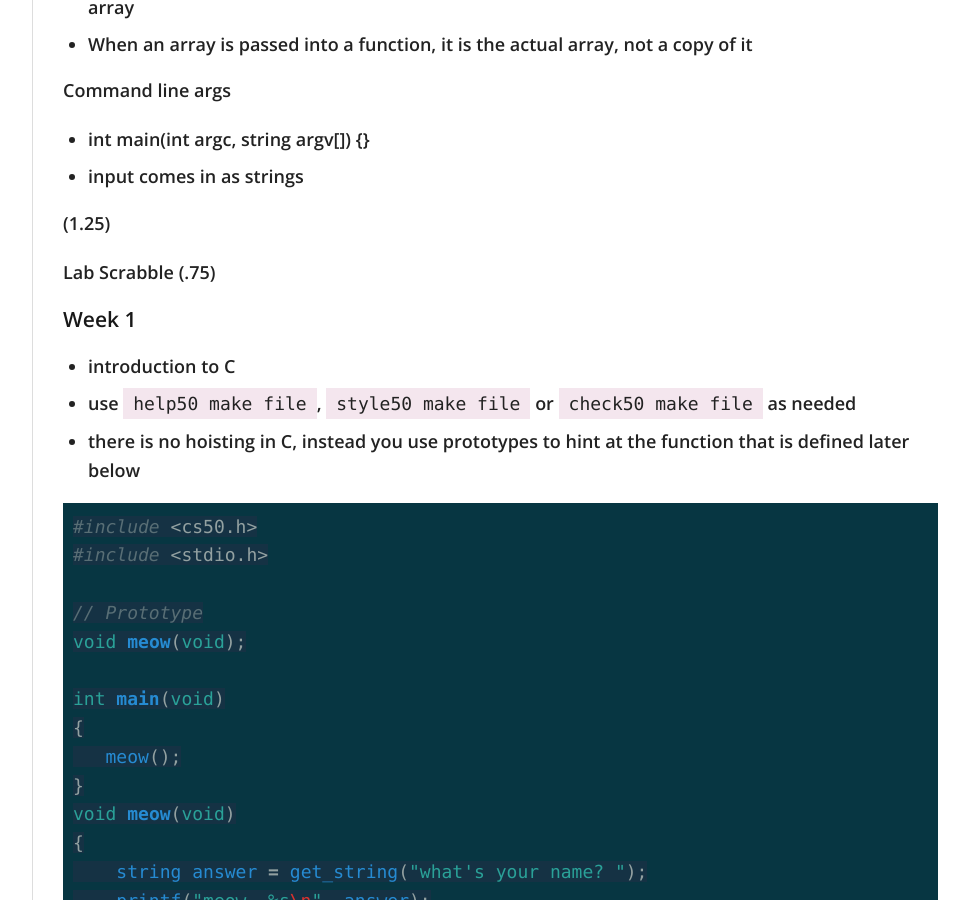
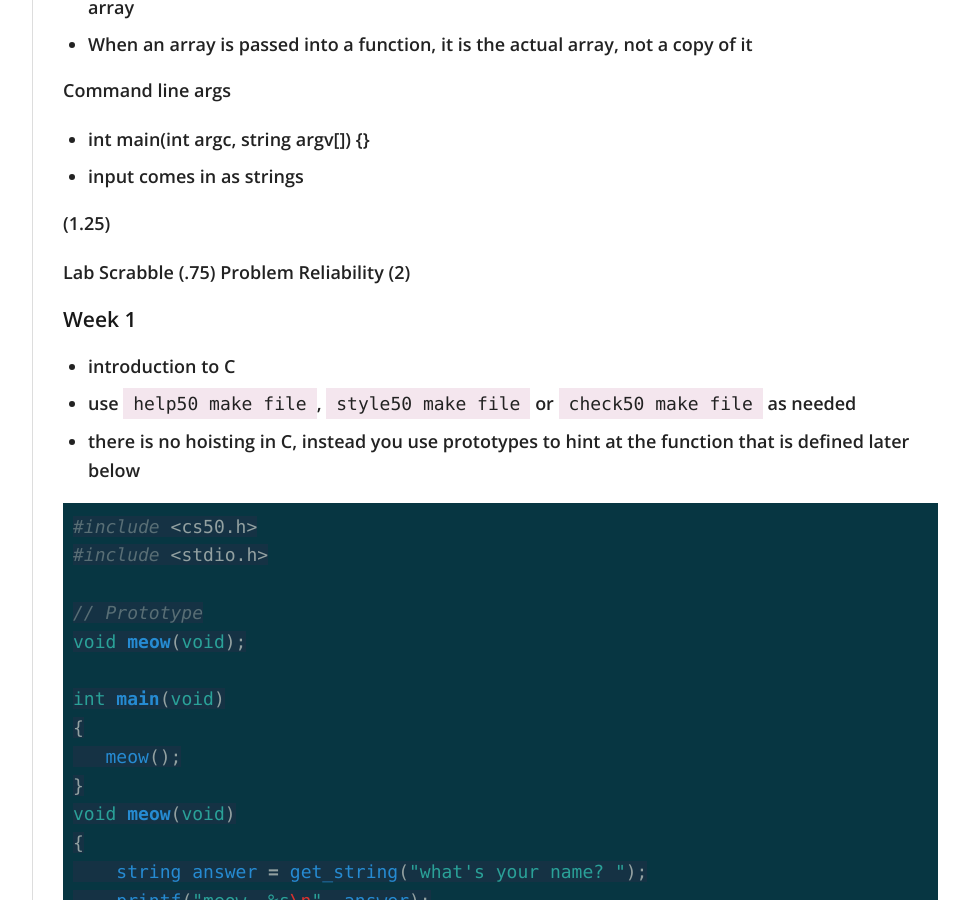
Before and after one commit to virtual/100daysofcode, a Jekyll site: the page built from index.md, in a window 1280 px wide and 900 px high, scrolled down 3253 px. Shown: the whole window, without its empty margins (272-1241 px from the left). Built offline with Jekyll 4.4.1, drawn with Linux system fonts in a browser that asks for light colours; nearby versions of some CDN libraries; our own code applies the rules of GitHub Pages for plain Markdown files.

Commit message:
Update index.md

```diff
--- a/index.md
+++ b/index.md
@@ -131,6 +131,7 @@ Command line args
 (1.25)
 
 Lab Scrabble (.75)
+Problem Reliability (2)
 
 ### Week 1
 
```
